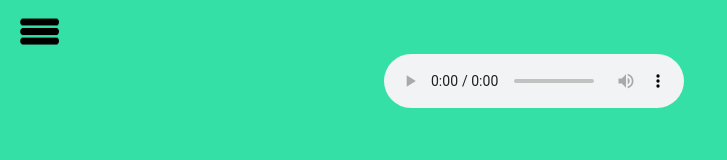
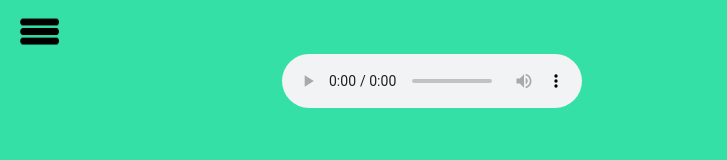
Before and after one commit to LucasMelloRadio/estudiopop, a plain HTML site: page html/demo.html in a window 1280 px wide. Shown: the whole page, without its empty margins (0-727 px from the left). Drawn offline with Linux system fonts and the light colour scheme.

Commit message:
Audio adicionado e realocado certo

```diff
--- a/estilo.css
+++ b/estilo.css
@@ -74,6 +74,7 @@ label {
 }
 
 .audio1 {
-    margin-left: 30%;
+    margin-left: 22%;
     display: block;
+    z-index: 2;
 }
--- a/html/demo.html
+++ b/html/demo.html
@@ -16,10 +16,7 @@
        <img src="../img/menu.png">
     </label>
 
-       <div class="audio1">
-        <br><br><br>
-          <audio src="../aud/demo1.mp3" controls autoplay>DEMO 1</audio>
-        </div>
+
 
     <nav>
         <ul>
@@ -29,7 +26,10 @@
             <li> <a href="./contato.html">Contato</a></li>
         </ul>
     </nav>
-
+    <div class="audio1">
+        <br><br><br>
+          <audio src="../aud/demo1.mp3" controls autoplay>DEMO 1</audio>
+        </div>
 
 
 
```
